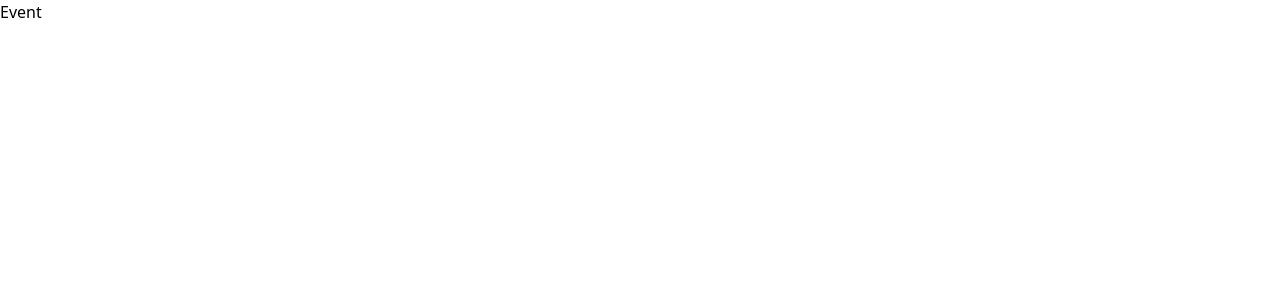
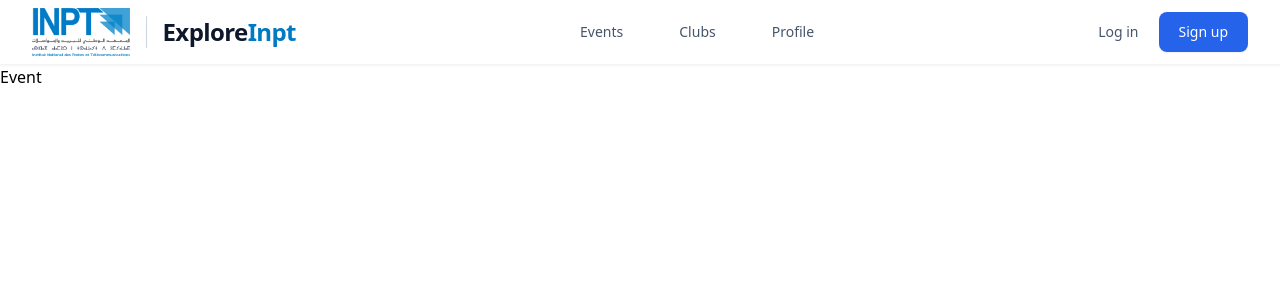
Before and after one commit to chaimae-sda/explore-inpt, a React (Create React App) app: page / in a window 1280 px wide. Shown: the top 300 px of the page. Built offline with nearby package versions, Linux system fonts and the light colour scheme.

Commit message:
add navbar

```diff
--- a/src/App.js
+++ b/src/App.js
@@ -8,9 +8,9 @@
 
 function App() {
   return (
-      <div>
+      <div className=' '>
         <Navbar/>
-        <div>
+        <div className=''>
           <Routes>
             <Route path='/' element={<Event/>}/>
             <Route path='/club' element={<Clubs/>}/>
--- a/src/components/Navbar.jsx
+++ b/src/components/Navbar.jsx
@@ -1,7 +1,98 @@
-export const Navbar=()=>{
-    return(
-        <div>
+import { Link } from "react-router";
+import logo from "../assets/Design sans titre.png";
+import { useState } from "react";
 
-        </div>
-    )
-}
+export const Navbar = () => {
+    const [open, setOpen] = useState(false);
+
+    return (
+        <nav className="bg-white shadow-sm border-b border-gray-100 sticky top-0 z-50">
+            <div className="max-w-7xl mx-auto px-4 sm:px-6 lg:px-8">
+                <div className="flex justify-between items-center h-16">
+
+
+                    <Link to="/" className="flex-shrink-0 flex items-center gap-4 hover:opacity-80 transition-opacity">
+                        <img
+                            src={logo}
+                            alt="INPT Logo"
+                            className="h-12 w-auto object-contain"
+                        />
+                        <div className="h-8 w-px bg-slate-300 rounded-full"></div>
+                        <span className="text-2xl font-bold tracking-tight">
+                            <span className="text-slate-900">Explore</span>
+                            <span className="text-[#007ac3]">Inpt</span>
+                        </span>
+                    </Link>
+
+
+                    <div className="hidden md:flex space-x-8 items-center">
+                        <Link to="/events" className="text-slate-600 hover:text-blue-600 px-3 py-2 rounded-md text-sm font-medium transition-colors">
+                            Events
+                        </Link>
+                        <Link to="/clubs" className="text-slate-600 hover:text-blue-600 px-3 py-2 rounded-md text-sm font-medium transition-colors">
+                            Clubs
+                        </Link>
+                        <Link to="/profile" className="text-slate-600 hover:text-blue-600 px-3 py-2 rounded-md text-sm font-medium transition-colors">
+                            Profile
+                        </Link>
+                    </div>
+
+
+                    <div className="hidden md:flex items-center space-x-5">
+                        <Link to="/login" className="text-slate-600 hover:text-blue-600 font-medium text-sm transition-colors">
+                            Log in
+                        </Link>
+                        <Link to="/signup" className="bg-blue-600 text-white px-5 py-2.5 rounded-lg text-sm font-medium hover:bg-blue-700 shadow-sm transition-all active:scale-95">
+                            Sign up
+                        </Link>
+                    </div>
+
+
+                    <div className="md:hidden flex items-center">
+                        <button
+                            className="text-slate-600 hover:text-blue-600 focus:outline-none p-2"
+                            onClick={() => setOpen(!open)}
+                        >
+                            <svg className="h-6 w-6" fill="none" viewBox="0 0 24 24" stroke="currentColor">
+                                {open ? (
+                                    <path strokeLinecap="round" strokeLinejoin="round" strokeWidth="2" d="M6 18L18 6M6 6l12 12" />
+                                ) : (
+                                    <path strokeLinecap="round" strokeLinejoin="round" strokeWidth="2" d="M4 6h16M4 12h16M4 18h16" />
+                                )}
+                            </svg>
+                        </button>
+                    </div>
+                </div>
+            </div>
+
+
+            {open && (
+                <div className="md:hidden bg-white border-t border-gray-100 shadow-lg absolute w-full">
+                    <div className="px-4 pt-2 pb-4 space-y-1">
+
+                        <Link onClick={() => setOpen(false)} to="/events" className="block px-3 py-2 rounded-md text-base font-medium text-slate-600 hover:text-blue-600 hover:bg-gray-50">
+                            Events
+                        </Link>
+                        <Link onClick={() => setOpen(false)} to="/clubs" className="block px-3 py-2 rounded-md text-base font-medium text-slate-600 hover:text-blue-600 hover:bg-gray-50">
+                            Clubs
+                        </Link>
+                        <Link onClick={() => setOpen(false)} to="/profile" className="block px-3 py-2 rounded-md text-base font-medium text-slate-600 hover:text-blue-600 hover:bg-gray-50">
+                            Profile
+                        </Link>
+
+
+                        <div className="border-t border-gray-100 mt-4 pt-4 space-y-2">
+                            <Link onClick={() => setOpen(false)} to="/login" className="block px-3 py-2 rounded-md text-base font-medium text-slate-600 hover:text-blue-600 hover:bg-gray-50">
+                                Log in
+                            </Link>
+
+                            <Link onClick={() => setOpen(false)} to="/signup" className="block px-3 py-2 rounded-md text-base font-medium bg-blue-600 text-white hover:bg-blue-700 text-center">
+                                Sign up
+                            </Link>
+                        </div>
+                    </div>
+                </div>
+            )}
+        </nav>
+    );
+};
```
Also changed, not shown: src/assets/Design sans titre.png (added).
